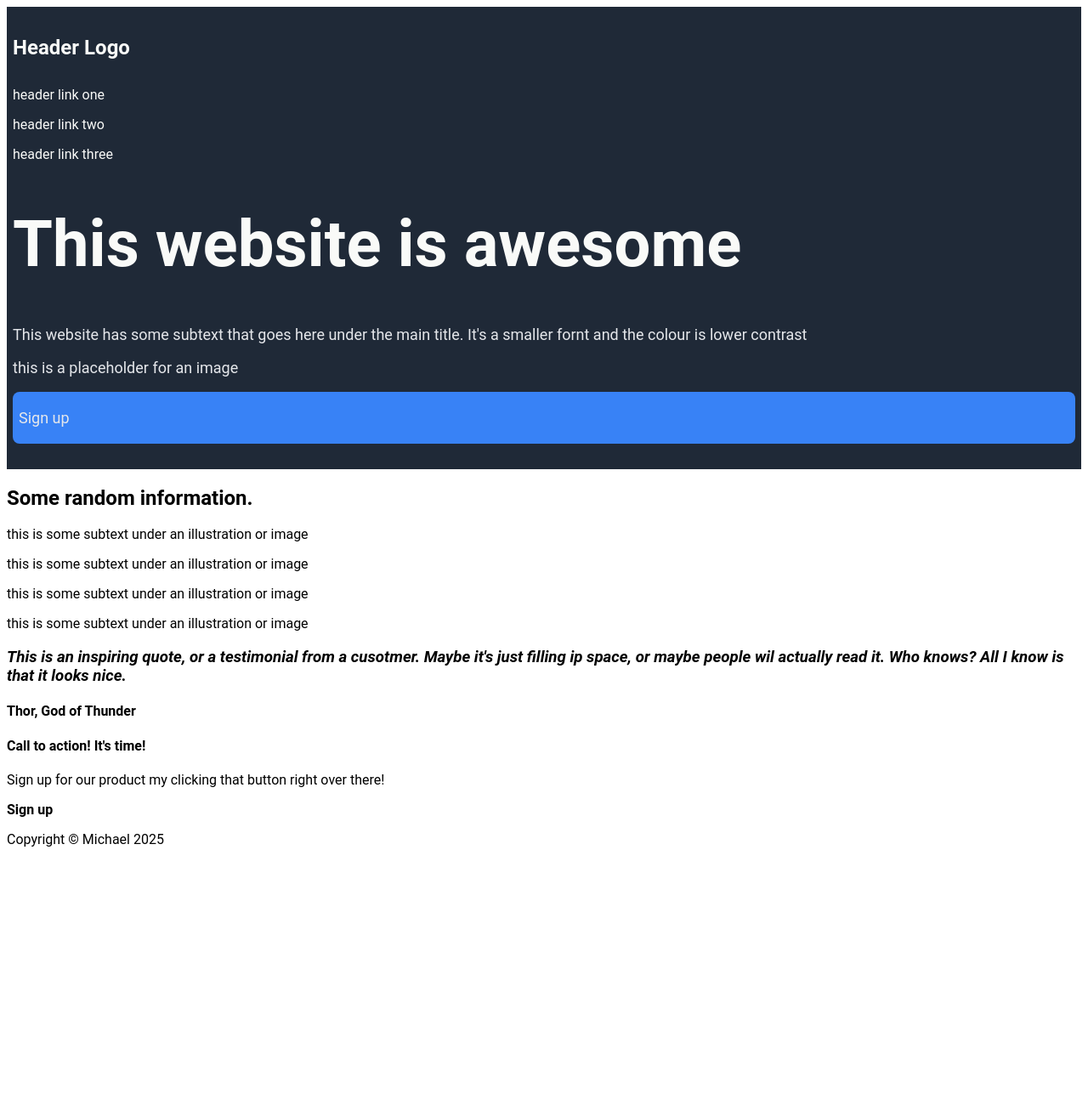
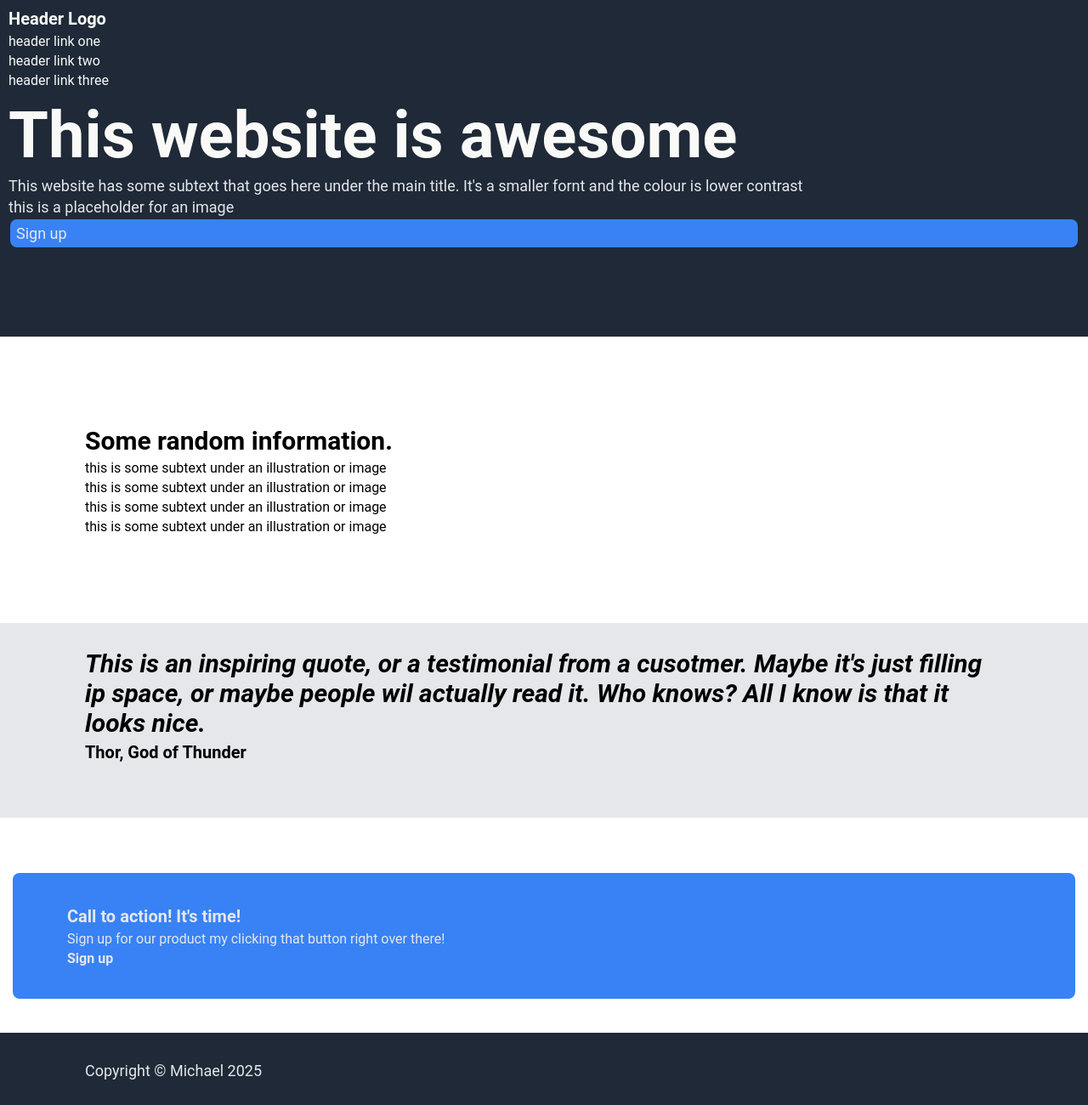
Before and after one commit to madekunle93/odin-landing-page, a plain HTML site: page index.html in a window 1280 px wide. Shown: the whole page at 85% size. Before the commit the page ends 1013 px from the top, so only its background shows below. Drawn offline with Linux system fonts and the light colour scheme.

Commit message:
Add more styles and divs to landing page
basically sectioned it off and prepped for flex

```diff
--- a/index.html
+++ b/index.html
@@ -8,47 +8,58 @@
 
   <body>
     <div class="hero">
-      <div class="header-logo">
+      <div class="hero-banner">
+        <div class="hero-banner-logo">
           <h4><strong>Header Logo</strong></h4>
         </div>
 
-      <div class="header-banner-links">
+        <div class="hero-banner-links">
           <p>header link one</p>
           <p>header link two</p>
           <p>header link three</p>
         </div>
+      </div>
 
-      <div class="hero-banner-main">
+      <div class="hero-main">
+        <div class="hero-primary">
          <h1>This website is awesome</h1>
         </div>
 
-      <div class="hero-banner-secondary">
+        <div class="hero-secondary">
           <p>This website has some subtext that goes here under the main title. It's a smaller fornt and the colour is lower contrast</p>
           <p>this is a placeholder for an image</p>
         </div>
 
-      <div class="hero-banner-cta">
+        <div class="hero-cta">
           <p>Sign up</p>
+        </div>
       </div>
     </div>
 
     <div class="context-section">
+      <div class="context-section-title">
         <h2>Some random information.</h2>
+      </div>
+
+      <div class="context-section-text">
         <p>this is some subtext under an illustration or image</p>
         <p>this is some subtext under an illustration or image</p>
         <p>this is some subtext under an illustration or image</p>
         <p>this is some subtext under an illustration or image</p>
       </div>
+    </div>
 
     <div class="quote-box">
-      <h3><em>This is an inspiring quote, or a testimonial from a cusotmer. Maybe it's just filling ip space, or maybe people wil actually read it. Who knows? All I know is that it looks nice.</em></h3>
+      <h3>This is an inspiring quote, or a testimonial from a cusotmer. Maybe it's just filling ip space, or maybe people wil actually read it. Who knows? All I know is that it looks nice.</h3>
       <h4><strong>Thor, God of Thunder</strong></h4>
     </div>
 
+    <div class="call-to-action-box">
       <div class="call-to-action">
         <h4>Call to action! It's time!</h4>
         <p>Sign up for our product my clicking that button right over there!</p>
         <p><strong>Sign up</strong></p>
+      </div>
     </div>
 
     <div class="footer">
--- a/styles.css
+++ b/styles.css
@@ -1,3 +1,31 @@
+body {
+    margin: 0px;
+}
+
+h1 {
+    margin: 0px;
+}
+
+h2 {
+    margin: 5px 0px;
+}
+
+h3 {
+    margin: 0px;
+    font-style: italic;
+    font-size: 30px;
+}
+
+h4 {
+    margin: 5px 0px;
+    font-size: 20px;
+    }
+
+p {
+    margin: 4px 0px;
+}
+
+
 * {
     font-family: "Roboto", Arial, Helvetica, sans-serif;
   }
@@ -5,33 +33,78 @@
 .hero {
     background-color: #1f2937;
     color: #f9faf8;
-    padding: 2px 7px 30px;
+    padding: 2px 7px 100px;
 }
 
-.header-logo {
-    font-size: 24px;
+.hero-banner {
+    padding: 3px;
 }
 
-.header-banner-links {
+.hero-banner-logo {
+    font-size: 24px;
     }
 
-.hero-banner-main {
+.hero-main {
+        padding: 3px;
+    }
+
+.hero-primary {
     font-size: 38px;
     font-weight: 800;
 }
 
-.hero-banner-secondary {
+.hero-secondary {
     color: #e5e7eb;
     font-size: 18px;
 }
 
-.hero-banner-cta{
+.hero-cta {
     background-color: #3882f6;
     color: #e5e7eb;
     font-size: 18px;
     padding: 2px 7px;
-    border: none;
+    margin: 2px;
+    border: 2px;
     border-radius: 8px;
     cursor: pointer;
     transition: background-color 0.3s ease;
 }
+
+.context-section {
+    margin: 50px;
+    border: 50px;
+    padding: 50px;
+}
+
+.context-section-title {
+    font-size: 20px;
+    font-weight: 800;
+}
+
+.quote-box {
+    background-color: #e5e7eb;
+    border: 50px;
+    padding: 30px 100px 60px;
+}
+
+.call-to-action-box {
+    background-color: #3882f6;
+    padding: 2px 7px;
+    border-radius: 8px;
+    cursor: pointer;
+    transition: background-color 0.3s ease;
+    margin: 65px 15px 40px;
+}
+
+.call-to-action {
+    color: #e5e7eb;
+    padding: 2px 7px;
+    margin: 30px 10px 30px 50px;
+}
+
+.footer {
+    background-color: #1f2937;
+    color: #e5e7eb;
+    font-size: 18px;
+    padding: 30px 100px 60px;
+}
```
Lines whose indentation alone changed are shown as unchanged.
